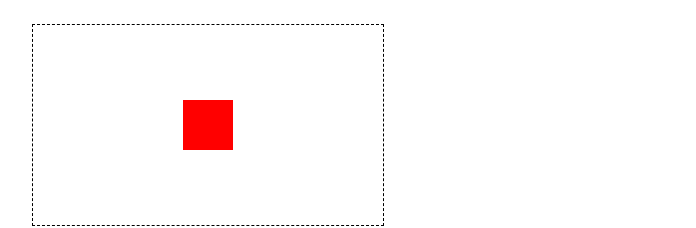
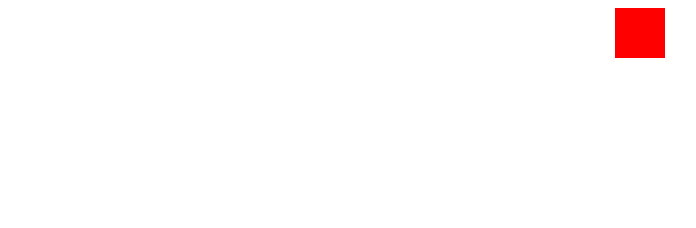
Before and after one commit to WesleyBryie/Math1-SoEMathBookProject, a plain HTML site: page index.html in a window 1280 px wide. Shown: the whole page, without its empty margins (0-696 px from the left). Drawn offline with Linux system fonts and the light colour scheme.

Commit message:
maybe this will do it

```diff
--- a/index.html
+++ b/index.html
@@ -6,10 +6,6 @@
     .container {
         font-family: arial;
         font-size: 24px;
-        margin: 25px;
-        width: 350px;
-        height: 200px;
-        outline: dashed 1px black;
         /* Center vertically and horizontally */
         display: flex;
         justify-content: center;
```
